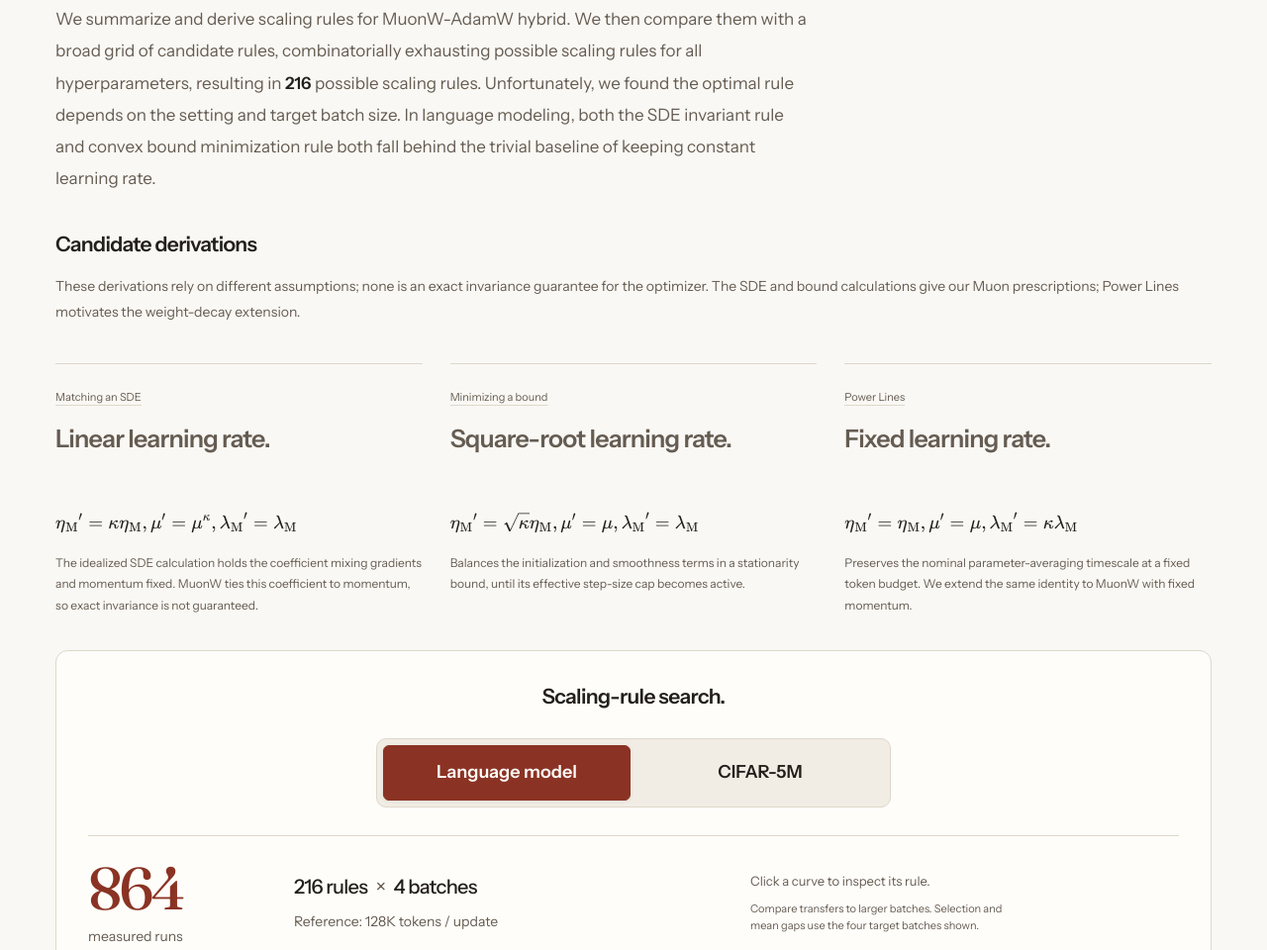
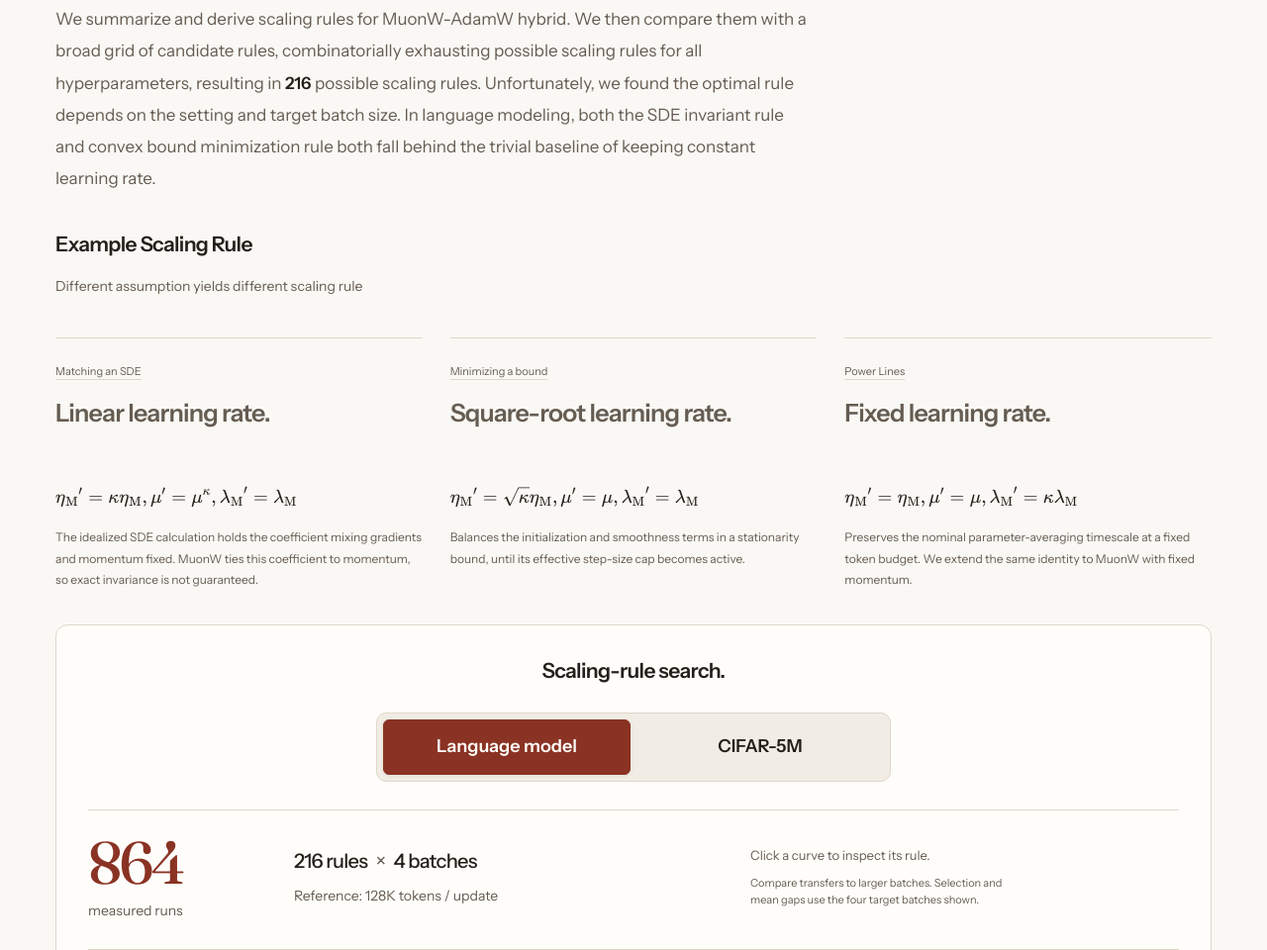
Before and after one commit to dangxingyu/batch-size-blog, a website: page index.html in a window 1280 px wide. Shown: the part 1396-2356 px from the top of the page at 99% size. Drawn offline with Linux system fonts and the light colour scheme.

Commit message:
Use requested scaling-rule heading and description

```diff
--- a/index.html
+++ b/index.html
@@ -44,7 +44,7 @@
 <div class="prose essay-prose">
   <p>We summarize and derive scaling rules for MuonW-AdamW hybrid. We then compare them with a broad grid of candidate rules, combinatorially exhausting possible scaling rules for all hyperparameters, resulting in <strong>216</strong> possible scaling rules. Unfortunately, we found the optimal rule depends on the setting and target batch size. In language modeling, both the SDE invariant rule and convex bound minimization rule both fall behind the trivial baseline of keeping constant learning rate.</p>
 </div>
-  <section class="candidate-derivations" aria-labelledby="candidate-derivations-title"><h3 id="candidate-derivations-title">Candidate derivations</h3><p>These derivations rely on different assumptions; none is an exact invariance guarantee for the optimizer. The SDE and bound calculations give our Muon prescriptions; Power Lines motivates the weight-decay extension.</p>
+  <section class="candidate-derivations" aria-labelledby="candidate-derivations-title"><h3 id="candidate-derivations-title">Example Scaling Rule</h3><p>Different assumption yields different scaling rule</p>
  <div class="rule-candidates">
   <div><a class="tag" href="https://proceedings.neurips.cc/paper_files/paper/2022/hash/32ac710102f0620d0f28d5d05a44fe08-Abstract-Conference.html" target="_blank" rel="noopener" title="SDE-matching framework: Malladi et al., On the SDEs and Scaling Rules for Adaptive Gradient Algorithms">Matching an SDE</a><h3>Linear learning rate.</h3><p><math aria-label="Muon scaling prescription"><msup><msub><mi>η</mi><mtext>M</mtext></msub><mrow><mo>′</mo></mrow></msup><mo>=</mo><mi>κ</mi><msub><mi>η</mi><mtext>M</mtext></msub><mo>,</mo><msup><mi>μ</mi><mo>′</mo></msup><mo>=</mo><msup><mi>μ</mi><mrow><mi>κ</mi></mrow></msup><mo>,</mo><msup><msub><mi>λ</mi><mtext>M</mtext></msub><mrow><mo>′</mo></mrow></msup><mo>=</mo><msub><mi>λ</mi><mtext>M</mtext></msub></math></p><span class="small-text">The idealized SDE calculation holds the coefficient mixing gradients and momentum fixed. MuonW ties this coefficient to momentum, so exact invariance is not guaranteed.</span></div>
   <div><a class="tag" href="https://arxiv.org/abs/2603.15958" target="_blank" rel="noopener" title="Bound-minimization framework: Shulgin et al., Deriving Hyperparameter Scaling Laws via Modern Optimization Theory">Minimizing a bound</a><h3>Square-root learning rate.</h3><p><math aria-label="Muon scaling prescription"><msup><msub><mi>η</mi><mtext>M</mtext></msub><mrow><mo>′</mo></mrow></msup><mo>=</mo><msqrt><mi>κ</mi></msqrt><msub><mi>η</mi><mtext>M</mtext></msub><mo>,</mo><msup><mi>μ</mi><mo>′</mo></msup><mo>=</mo><mi>μ</mi><mo>,</mo><msup><msub><mi>λ</mi><mtext>M</mtext></msub><mrow><mo>′</mo></mrow></msup><mo>=</mo><msub><mi>λ</mi><mtext>M</mtext></msub></math></p><span class="small-text">Balances the initialization and smoothness terms in a stationarity bound, until its effective step-size cap becomes active.</span></div>
```
